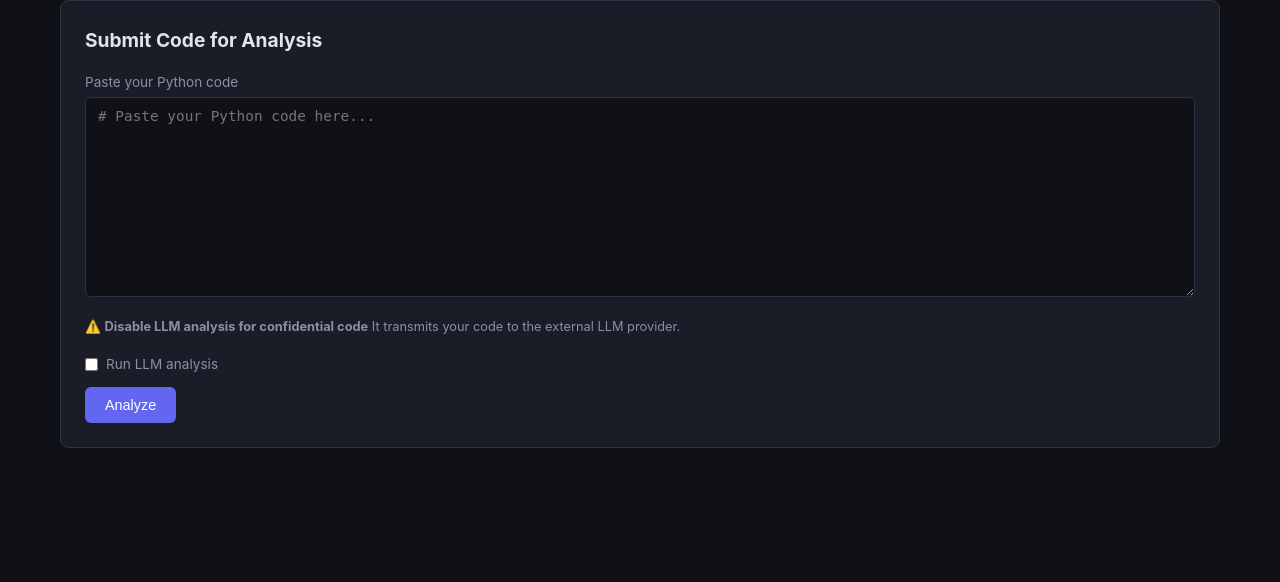
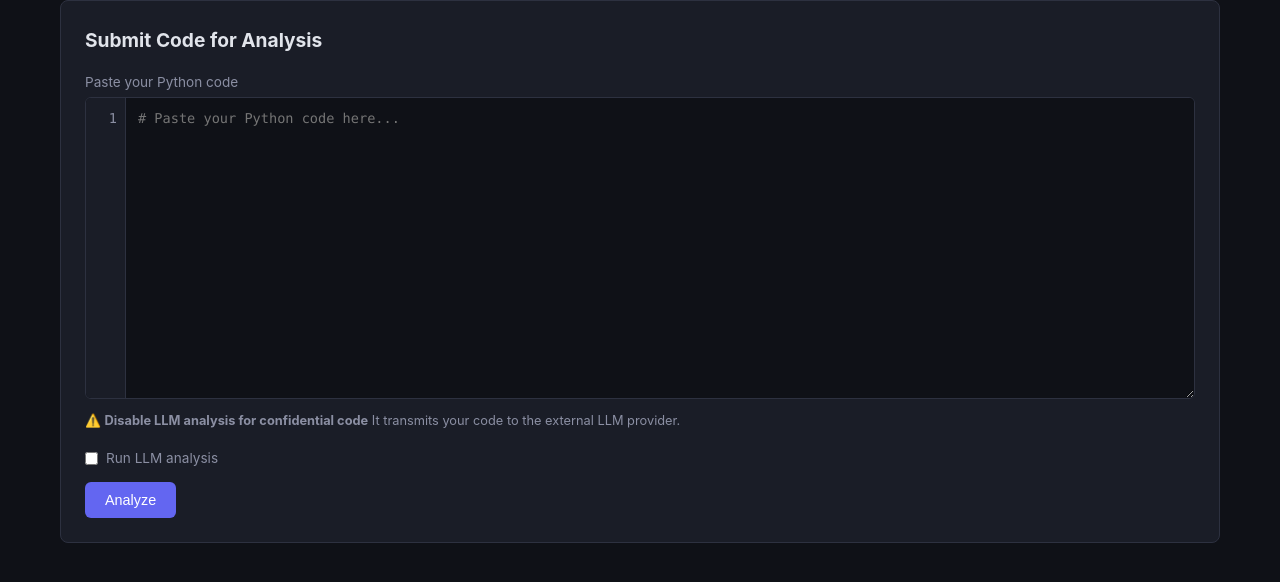
Before and after one commit to nagy-abdelmalak/ai-code-security-reviewer, a FastAPI app: template app/templates/submit.html in a window 1280 px wide. Shown: the top 582 px of the page. Run offline with FastAPI, Linux system fonts and the light colour scheme; the template is opened without the code that fills it, so the values that code supplies are empty.

Commit message:
feat(submit): improve submit page

```diff
--- a/app/api/routes/web.py
+++ b/app/api/routes/web.py
@@ -226,7 +226,7 @@ async def results_page(
 
     return templates.TemplateResponse(
         request, "results.html",
-        {
+        context={
             "request": request,
             "token": True,
             "submission": {
@@ -234,6 +234,7 @@ async def results_page(
                 "language": submission.language,
                 "created_at": submission.created_at.isoformat(),
             },
+            "code_lines": submission.code.splitlines(),
             "analyses": analyses,
         },
     )
--- a/app/static/style.css
+++ b/app/static/style.css
@@ -283,3 +283,103 @@ th {
 @keyframes spin {
     to { transform: rotate(360deg); }
 }
+
+/* Code editor with line numbers */
+.code-editor {
+    display: flex;
+    background: var(--bg);
+    border: 1px solid var(--border);
+    border-radius: 6px;
+    margin-bottom: 12px;
+    overflow: hidden;
+}
+
+.line-numbers {
+    padding: 10px 8px;
+    background: var(--surface);
+    border-right: 1px solid var(--border);
+    text-align: right;
+    user-select: none;
+    overflow: hidden;
+    min-width: 40px;
+}
+
+.line-numbers span {
+    display: block;
+    font-family: 'SF Mono', 'Fira Code', 'Consolas', monospace;
+    font-size: 0.85rem;
+    line-height: 1.5;
+    color: var(--text-muted);
+}
+
+.code-editor textarea {
+    flex: 1;
+    border: none;
+    border-radius: 0;
+    margin: 0;
+    padding: 10px 12px;
+    font-family: 'SF Mono', 'Fira Code', 'Consolas', monospace;
+    font-size: 0.85rem;
+    line-height: 1.5;
+    resize: vertical;
+    min-height: 300px;
+    background: var(--bg);
+    color: var(--text);
+    outline: none;
+    tab-size: 4;
+}
+
+.code-editor textarea:focus {
+    border: none;
+}
+
+/* Code viewer (results page) */
+.code-viewer {
+    background: var(--bg);
+    border: 1px solid var(--border);
+    border-radius: 6px;
+    max-height: 400px;
+    overflow-y: auto;
+    font-family: 'SF Mono', 'Fira Code', 'Consolas', monospace;
+    font-size: 0.85rem;
+}
+
+.code-line {
+    display: flex;
+    line-height: 1.5;
+    transition: background 0.2s;
+}
+
+.code-line:hover {
+    background: rgba(99, 102, 241, 0.05);
+}
+
+.code-line.highlighted {
+    background: rgba(239, 68, 68, 0.15);
+    border-left: 3px solid var(--danger);
+}
+
+.code-line-number {
+    min-width: 40px;
+    padding: 0 8px;
+    text-align: right;
+    color: var(--text-muted);
+    user-select: none;
+    border-right: 1px solid var(--border);
+    background: var(--surface);
+}
+
+.code-line-content {
+    padding: 0 12px;
+    white-space: pre;
+}
+
+.finding-line-link {
+    color: var(--accent);
+    text-decoration: none;
+    cursor: pointer;
+}
+
+.finding-line-link:hover {
+    text-decoration: underline;
+}
--- a/app/templates/partials/finding_card.html
+++ b/app/templates/partials/finding_card.html
@@ -2,7 +2,11 @@
     <div class="finding-header">
         <div>
             <span class="severity severity-{{ finding.severity }}">{{ finding.severity }}</span>
-            <span class="line-number">Line {{ finding.line_number }}</span>
+            <a href="#line-{{ finding.line_number }}"
+               class="finding-line-link line-number"
+               data-line="{{ finding.line_number }}">
+                Line {{ finding.line_number }} ↗
+            </a>
         </div>
         <span class="status-badge status-{{ finding.status }}">{{ finding.status }}</span>
     </div>
--- a/app/templates/submit.html
+++ b/app/templates/submit.html
@@ -11,7 +11,16 @@
 
     <form method="post" action="/web/submit" id="submit-form">
         <label for="code">Paste your Python code</label>
-        <textarea name="code" id="code" placeholder="# Paste your Python code here...">{{ code or '' }}</textarea>
+
+        <div class="code-editor">
+            <div class="line-numbers" id="line-numbers"></div>
+            <textarea
+                name="code"
+                id="code"
+                placeholder="# Paste your Python code here..."
+                spellcheck="false"
+            >{{ code or '' }}</textarea>
+        </div>
 
         <p style="font-size:0.8rem; color:var(--text-muted); margin-bottom:16px;">
             ⚠️ <b>Disable LLM analysis for confidential code</b>
@@ -58,12 +67,44 @@
 
 {% block scripts %}
 <script>
-    // Toggle LLM options visibility
+    // --- Line numbers ---
+    const textarea = document.getElementById('code');
+    const lineNumbers = document.getElementById('line-numbers');
+
+    function updateLineNumbers() {
+        const lines = textarea.value.split('\n');
+        lineNumbers.innerHTML = lines
+            .map((_, i) => `<span>${i + 1}</span>`)
+            .join('');
+    }
+
+    // Sync scroll between textarea and line numbers
+    textarea.addEventListener('scroll', function() {
+        lineNumbers.scrollTop = textarea.scrollTop;
+    });
+
+    textarea.addEventListener('input', updateLineNumbers);
+    textarea.addEventListener('keydown', function(e) {
+        // Tab key inserts 4 spaces instead of changing focus
+        if (e.key === 'Tab') {
+            e.preventDefault();
+            const start = this.selectionStart;
+            const end = this.selectionEnd;
+            this.value = this.value.substring(0, start) + '    ' + this.value.substring(end);
+            this.selectionStart = this.selectionEnd = start + 4;
+            updateLineNumbers();
+        }
+    });
+
+    // Initial render
+    updateLineNumbers();
+
+    // --- LLM options toggle ---
     document.getElementById('run_llm').addEventListener('change', function() {
         document.getElementById('llm-options').style.display = this.checked ? 'block' : 'none';
     });
 
-    // Loading state on submit
+    // --- Loading state ---
     document.getElementById('submit-form').addEventListener('submit', function() {
         const btn = document.getElementById('analyze-btn');
         const loading = document.getElementById('loading');
```
Also changed, not shown: app/templates/results.html (+36 -3 lines).
